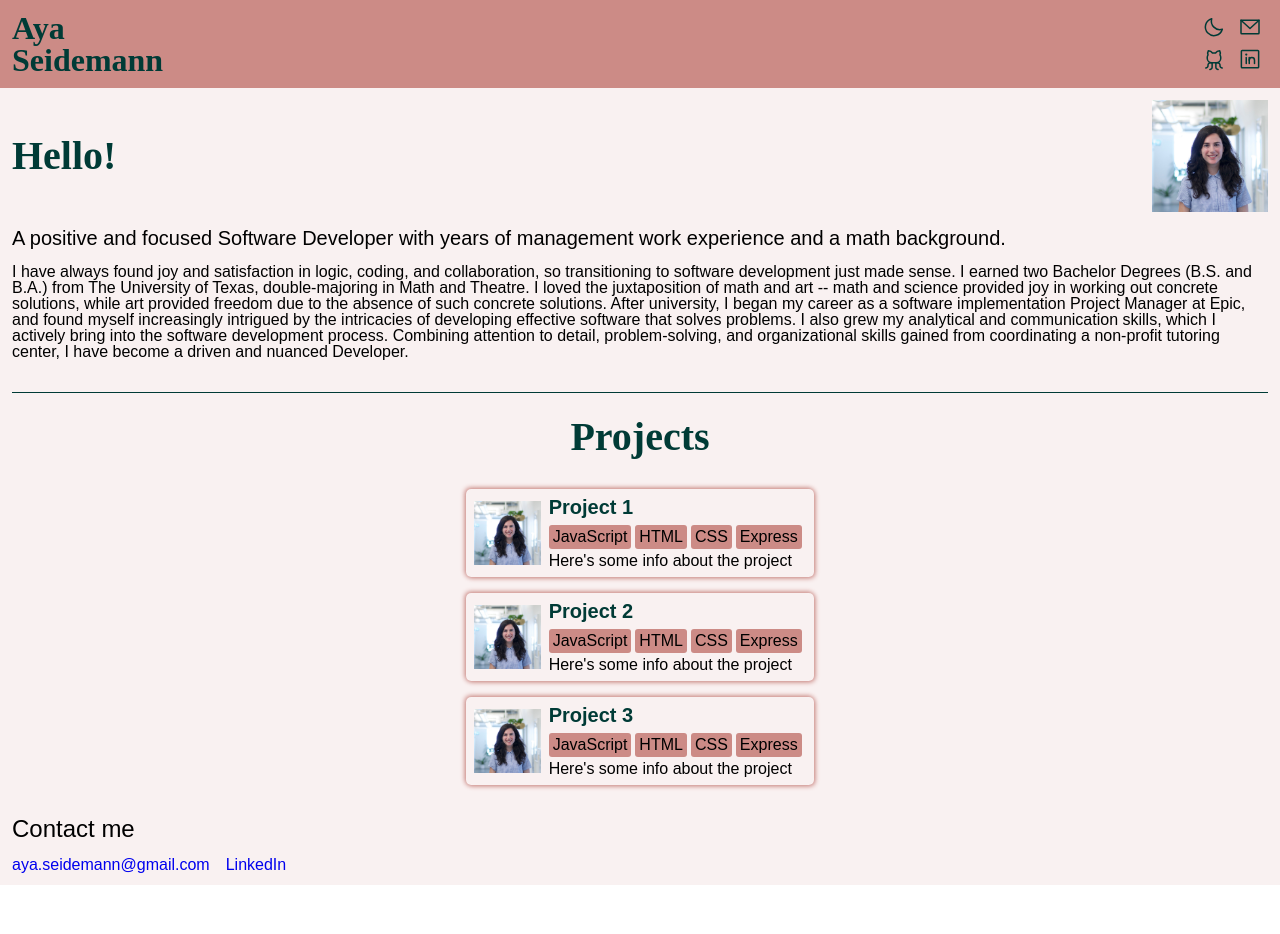
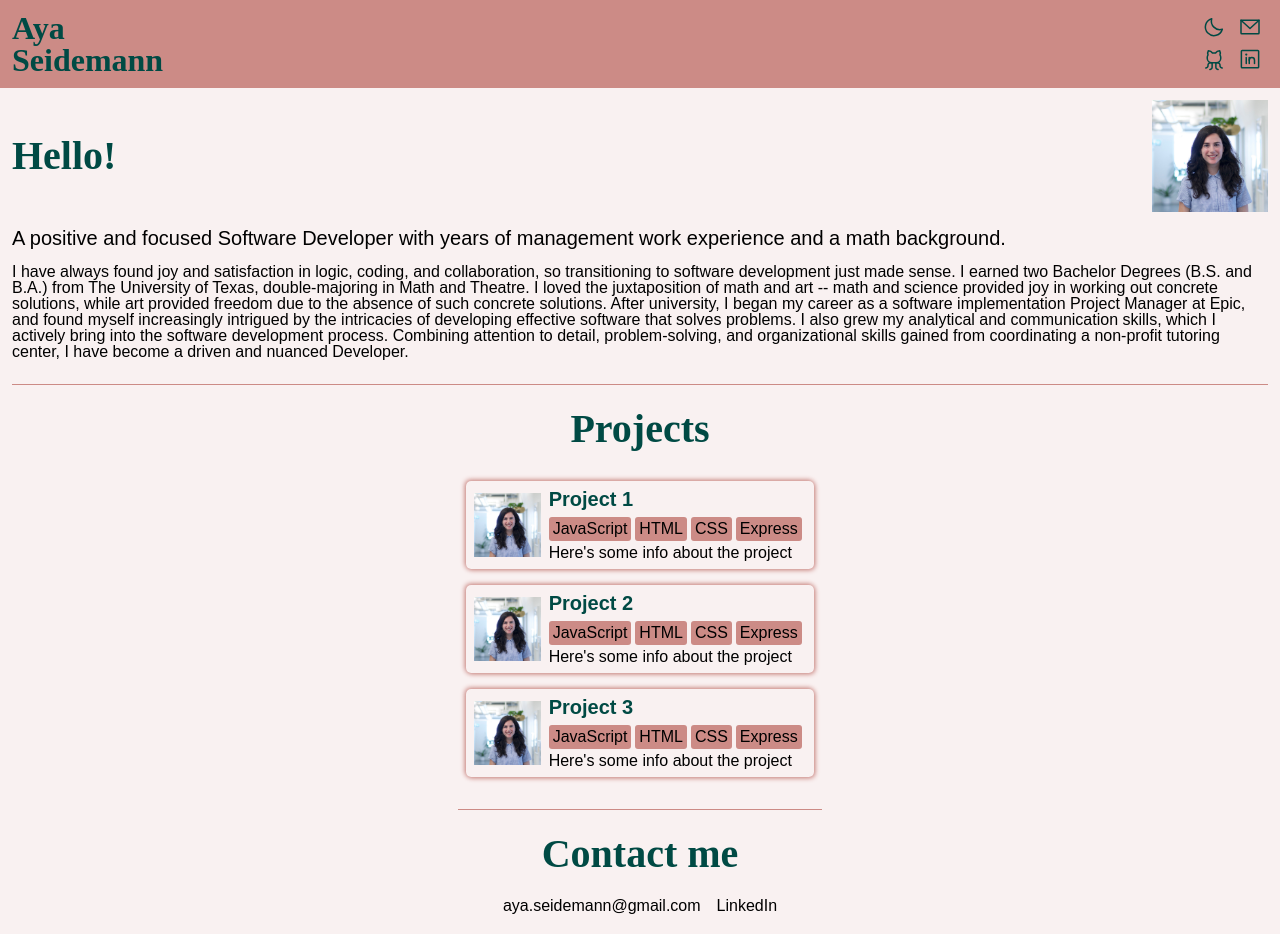
Before and after one commit to ayaseidemann/aya-portfolio, a React (Create React App) app: page / in a window 1280 px wide. Before the commit the page ends 885 px from the top, so only its background shows below. Built offline with nearby package versions, Linux system fonts and the light colour scheme.

Commit message:
contacts section styling

```diff
--- a/src/components/Bio/Bio.scss
+++ b/src/components/Bio/Bio.scss
@@ -40,8 +40,8 @@
     }
 
     &__p {
-        padding-bottom: 2rem;
-        border-bottom: 1px solid $dark-accent;
+        padding-bottom: 1.5rem;
+        border-bottom: 1px solid $light-background;
     }
 
     &__pic {
--- a/src/components/Contact/Contact.js
+++ b/src/components/Contact/Contact.js
@@ -6,8 +6,8 @@ function Contact() {
         <div className='contact'>
             <h2 className='contact__title'>Contact me</h2>
             <div className='contact__links'>
-                <a className='contact__link' href='mailto:aya.seidemann@gmail.com'>aya.seidemann@gmail.com</a>
-                <a className='contact__link' href='https://www.linkedin.com/in/aya-seidemann/'>LinkedIn</a>
+                <a className='contact__link contact__link--email' href='mailto:aya.seidemann@gmail.com'>aya.seidemann@gmail.com</a>
+                <a className='contact__link contact__link--linkedin' href='https://www.linkedin.com/in/aya-seidemann/'>LinkedIn</a>
             </div>
         </div>
     )
--- a/src/components/Contact/Contact.scss
+++ b/src/components/Contact/Contact.scss
@@ -5,15 +5,25 @@
     padding: 0.75rem;
 
     &__title {
-        font-size: 1.5rem;
-        margin-bottom: 1rem;
+        font-family: $header-font;
+        color: $dark-accent;
+        font-weight: 600;
+        text-align: center;
+        font-size: 2.5rem;
+        margin-bottom: 1.5rem;
     }
 
     &__links {
         display: flex;
+        justify-content: center;
+        margin-bottom: 0.5rem;
     }
 
     &__link {
-        margin-right: 1rem;
+        color: black;
+
+        &--email {
+            margin-right: 1rem;
+        }
     }
 }
--- a/src/components/Projects/Projects.scss
+++ b/src/components/Projects/Projects.scss
@@ -18,6 +18,8 @@
     &__section {
         display: flex;
         flex-direction: column;
+        padding-bottom: 1.5rem;
+        border-bottom: 1px solid $light-background;
     }
 }
 
@@ -37,6 +39,7 @@
     }
 
     &__title {
+        // font-family: $header-font;
         font-size: 1.25rem;
         font-weight: 600;
         color: $dark-accent;
--- a/src/styles/partials/_variables.scss
+++ b/src/styles/partials/_variables.scss
@@ -1,9 +1,11 @@
 // colors
 $light-background: #CC8B86;
 $extra-light-background: #F9F1F1;
-$dark-background: #042F2B;
-$dark-accent: #003B36;
-$medium-dark-accent:#003b36;
+$dark-background:#003b36;
+$extra-dark-background: #042F2B;
+$dark-accent: #004a44;
+// $dark-accent: #024943;
+// $dark-accent: #00443e;
 
 //fonts
 $header-font: PlayfairDisplay;
```
